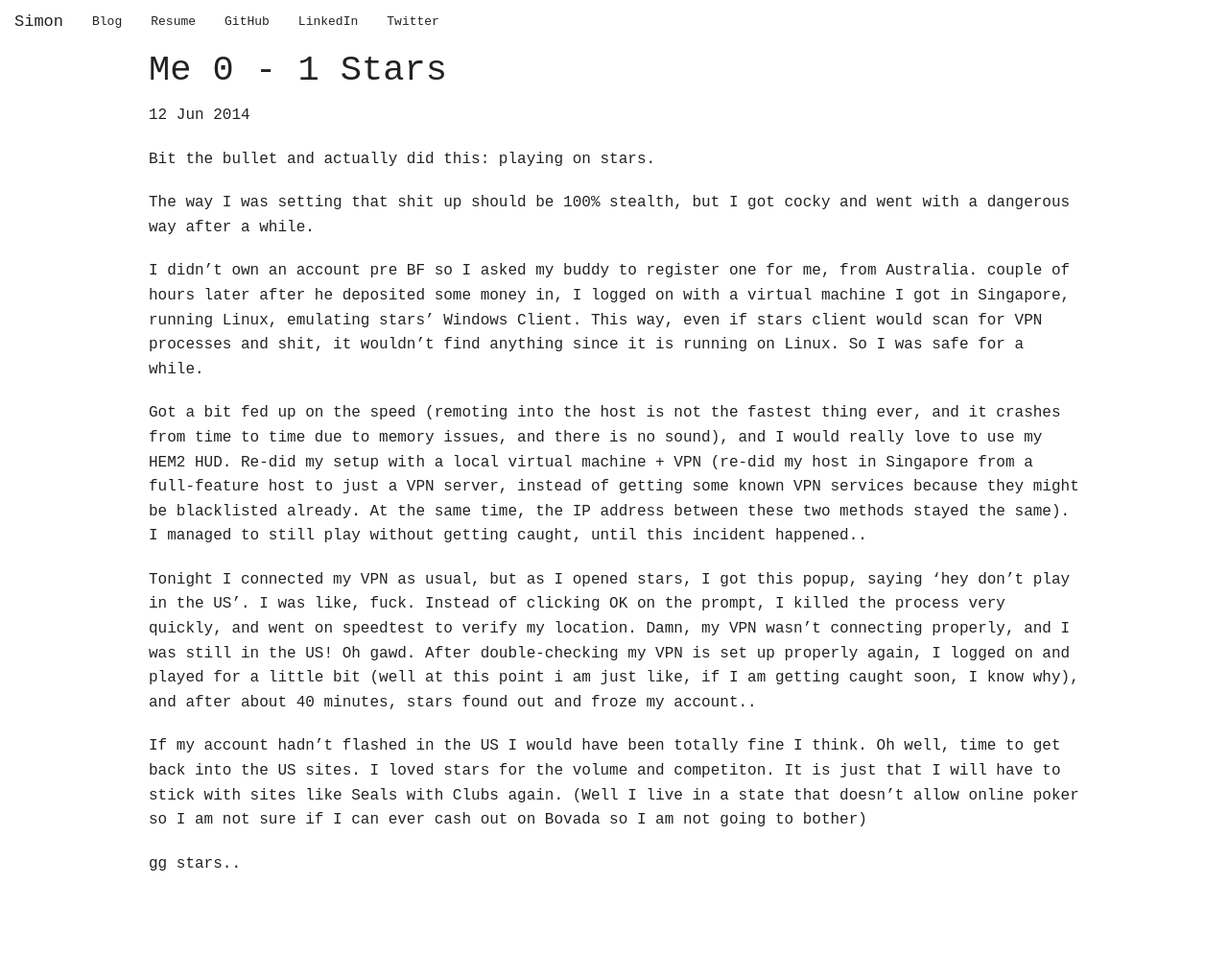
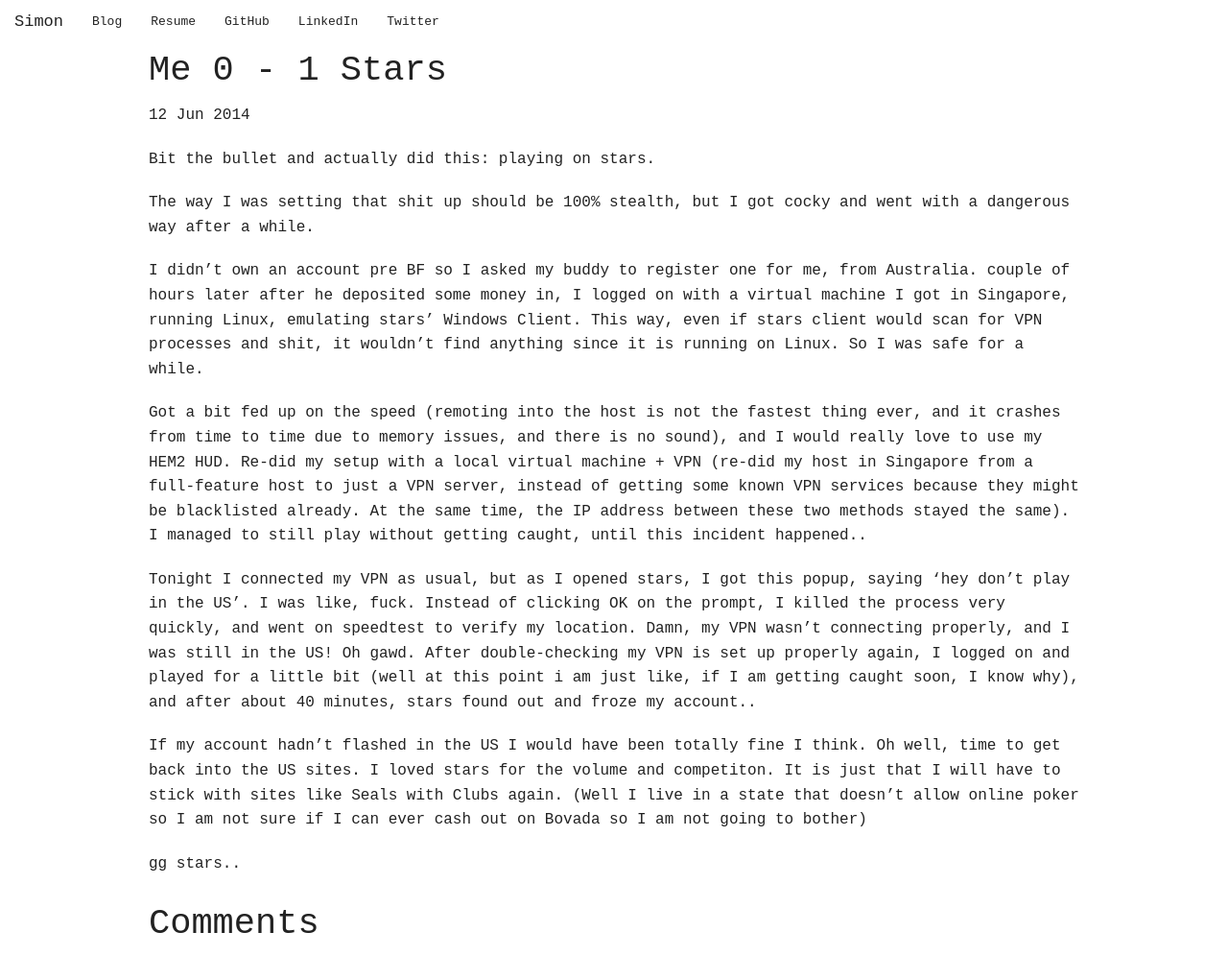
Before and after one commit to lhr0909/lhr0909.github.io, a Jekyll site: the page built from _posts/2014-06-12-gg-stars.markdown, in a window 1280 px wide and 996 px high. Shown: the whole window at 96% size. Built offline with Jekyll 4.4.1, drawn with Linux system fonts in a browser that asks for light colours; Markdown is read by kramdown in place of the engine named in the settings; comment, search, counter and statistics services are not loaded.

Commit message:
Update post.html

```diff
--- a/_layouts/post.html
+++ b/_layouts/post.html
@@ -15,6 +15,7 @@
 {% if page.comments %}
 <div class="row">
     <div class="columns">
+        <h2 class="post-title">Comments</h2>
         <div id="disqus_thread"></div>
         <script>
 
```
